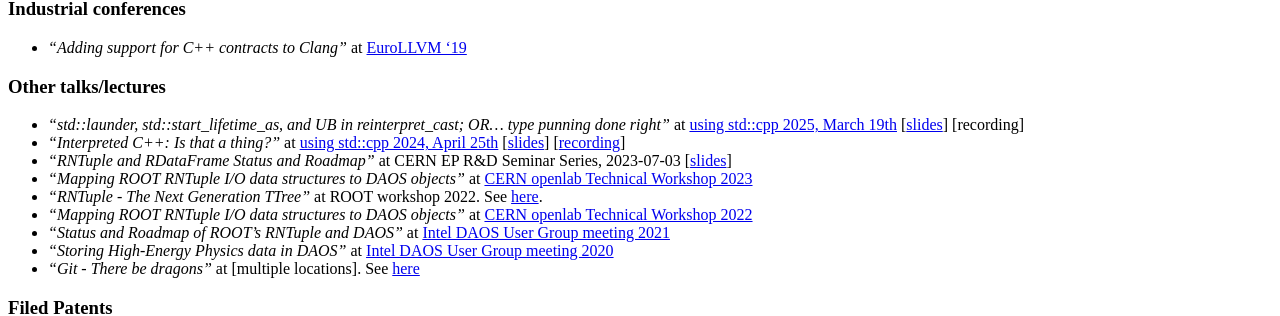
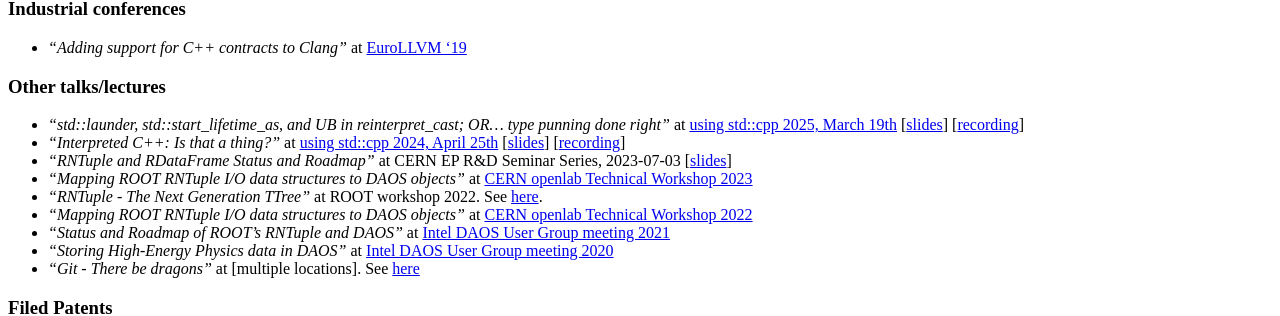
Before and after one commit to jalopezg-git/jalopezg-git.github.io, a Jekyll site: the page built from publications.md, in a window 1280 px wide. Shown: the part 1040-1356 px from the top of the page. Built offline with Jekyll 4.4.1, drawn with Linux system fonts in a browser that asks for light colours; Markdown is read by kramdown in place of the engine named in the settings; part of the change alters nothing that is shown.

```diff
--- a/publications.md
+++ b/publications.md
@@ -40,7 +40,7 @@ In Proceedings of the 29th International Conference on Compiler Construction (CC
 - _"Adding support for C++ contracts to Clang"_ at [EuroLLVM '19](https://llvm.org/devmtg/2019-04/)
 
 ### Other talks/lectures
-- _"std::launder, std::start\_lifetime\_as, and UB in reinterpret\_cast; OR... type punning done right"_ at [using std::cpp 2025, March 19th](https://usingstdcpp.org/)  [[slides](https://github.com/jalopezg-git/slides-using_stdcpp_2025/blob/master/main.pdf)]  [recording]
+- _"std::launder, std::start\_lifetime\_as, and UB in reinterpret\_cast; OR... type punning done right"_ at [using std::cpp 2025, March 19th](https://usingstdcpp.org/)  [[slides](https://github.com/jalopezg-git/slides-using_stdcpp_2025/blob/master/main.pdf)]  [[recording](https://www.youtube.com/watch?v=NRV_bgN92DI)]
 - _"Interpreted C++: Is that a thing?"_ at [using std::cpp 2024, April 25th](https://usingstdcpp.org/)  [[slides](https://github.com/jalopezg-git/slides-using_stdcpp_2024/blob/master/main.pdf)]  [[recording](https://youtu.be/6xzR-IR85wM)]
 - _"RNTuple and RDataFrame Status and Roadmap"_ at CERN EP R&D Seminar Series, 2023-07-03 [[slides](/public/docs/EP_RD_WP7.4_EfficientAnalysis_03072023.pdf)]
 - _"Mapping ROOT RNTuple I/O data structures to DAOS objects"_ at [CERN openlab Technical Workshop 2023](https://indico.cern.ch/event/1225408/contributions/5243848/)
```
